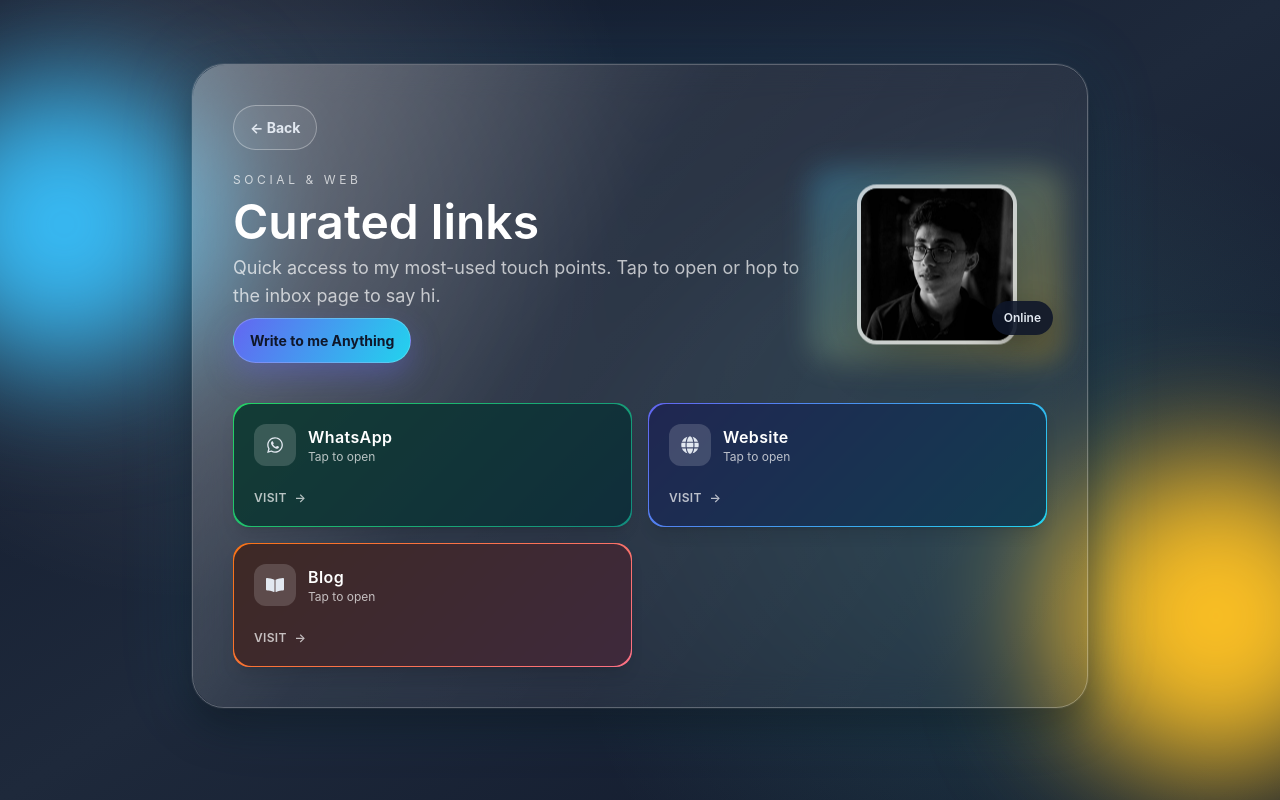
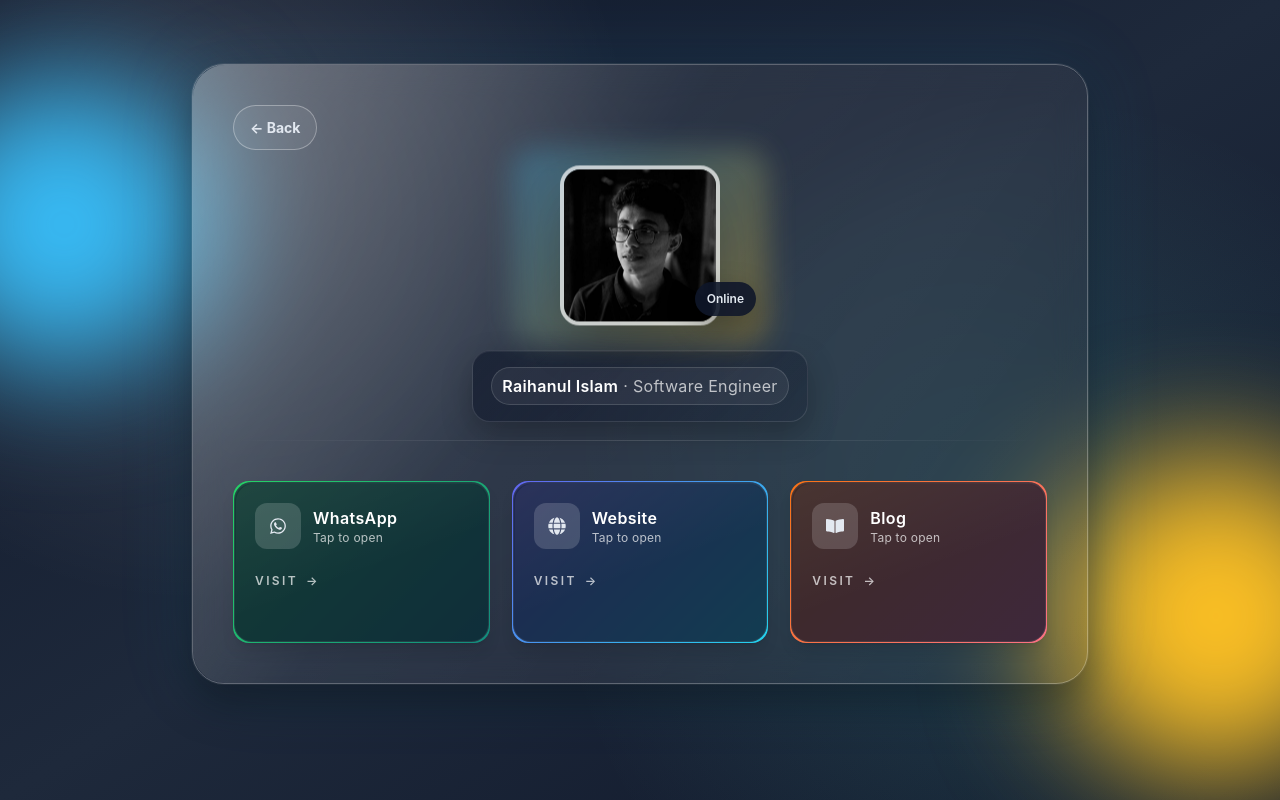
Before and after one commit to raihanulislam00/link, a Next.js app: page /links in a window 1280 px wide. Built offline with nearby package versions, Linux system fonts and the light colour scheme.

Commit message:
feat: enhance layout with new hero panel and link card styles

```diff
--- a/app/globals.css
+++ b/app/globals.css
@@ -93,6 +93,45 @@ body {
   font-size: 12px;
   font-weight: 600;
   box-shadow: 0 10px 30px rgba(0, 0, 0, 0.3);
+}
+
+.hero-panel {
+  padding: 16px 18px;
+  border-radius: 18px;
+  background: linear-gradient(135deg, rgba(15, 23, 42, 0.65), rgba(15, 23, 42, 0.3));
+  border: 1px solid rgba(255, 255, 255, 0.12);
+  box-shadow:
+    inset 0 1px 0 rgba(255, 255, 255, 0.06),
+    0 12px 30px rgba(0, 0, 0, 0.25);
+}
+
+.profile-stack {
+  margin-top: 8px;
+}
+
+.soft-divider {
+  height: 1px;
+  width: 100%;
+  margin-top: 18px;
+  margin-bottom: 6px;
+  background: linear-gradient(90deg, transparent, rgba(255, 255, 255, 0.25), transparent);
+  opacity: 0.6;
+}
+
+.name-role {
+  font-size: 1rem;
+  letter-spacing: 0.02em;
+  padding: 6px 10px;
+  border-radius: 999px;
+  background: rgba(255, 255, 255, 0.06);
+  border: 1px solid rgba(255, 255, 255, 0.14);
+  width: fit-content;
+}
+
+@media (min-width: 640px) {
+  .name-role {
+    font-size: 1.1rem;
+  }
 }
 
 .eyebrow {
@@ -255,16 +294,66 @@ body {
   display: inline-flex;
   align-items: center;
   justify-content: center;
-  height: 42px;
-  width: 42px;
+  height: 46px;
+  width: 46px;
   border-radius: 12px;
   background: rgba(255, 255, 255, 0.16);
   color: #e2e8f0;
 }
 
+.link-card {
+  position: relative;
+  min-height: 160px;
+  border: 1px solid rgba(255, 255, 255, 0.08);
+  box-shadow: inset 0 1px 0 rgba(255, 255, 255, 0.05);
+}
+
+.link-card::before {
+  content: '';
+  position: absolute;
+  inset: 1px;
+  border-radius: inherit;
+  background: linear-gradient(160deg, rgba(255, 255, 255, 0.08), transparent 55%);
+  opacity: 0.7;
+  pointer-events: none;
+}
+
+.link-card::after {
+  content: '';
+  position: absolute;
+  inset: 0;
+  border-radius: inherit;
+  border: 1px solid rgba(255, 255, 255, 0.12);
+  opacity: 0;
+  transition: opacity 200ms ease;
+  pointer-events: none;
+}
+
+.social-link:hover .link-card::after {
+  opacity: 1;
+}
+
+.links-grid {
+  gap: 22px;
+}
+
+.link-meta {
+  letter-spacing: 0.02em;
+}
+
+.link-arrow {
+  letter-spacing: 0.2em;
+}
+
 .social-link {
   border-radius: 1rem;
   position: relative;
+  transition: transform 200ms ease, box-shadow 200ms ease;
+}
+
+.social-link:hover {
+  transform: translateY(-3px);
+  box-shadow: 0 14px 32px rgba(15, 23, 42, 0.35);
 }
 
 .social-link .click-wave {
--- a/app/layout.tsx
+++ b/app/layout.tsx
@@ -2,7 +2,7 @@ import type { Metadata } from 'next'
 import './globals.css'
 
 export const metadata: Metadata = {
-  title: 'My Social Links',
+  title: 'Raihanul Islam',
   description: 'Check out my social media profiles',
 }
 
--- a/app/links/page.tsx
+++ b/app/links/page.tsx
@@ -54,23 +54,8 @@ export default function LinksPage() {
             </Link>
           </div>
 
-          <div className="relative z-10 flex flex-col gap-6 sm:flex-row sm:items-center sm:justify-between">
-            <div className="space-y-2 text-left text-white">
-              <p className="eyebrow">Social & web</p>
-              <h1 className="text-4xl font-semibold leading-tight sm:text-5xl [font-family:var(--font-display)]">
-                Curated links
-              </h1>
-              <p className="max-w-xl text-base text-white/70 sm:text-lg">
-                Quick access to my most-used touch points. Tap to open or hop to the inbox page to say hi.
-              </p>
-              <div className="flex flex-wrap gap-3">
-                <Link href="/write-to-me" className="pill-btn pill-btn-primary">
-                  Write to me Anything
-                </Link>
-              </div>
-            </div>
-
-            <div className="relative mx-auto flex w-full max-w-[220px] justify-center sm:mx-0">
+          <div className="profile-stack relative z-10 flex flex-col items-center gap-6">
+            <div className="relative mx-auto flex w-full max-w-[220px] justify-center">
               <div className="avatar-ring" aria-hidden />
               <Image
                 src="/img.jpg"
@@ -81,9 +66,17 @@ export default function LinksPage() {
               />
               <div className="badge-floating">Online</div>
             </div>
+
+            <div className="hero-panel space-y-2 text-center text-white">
+              <div className="name-role text-sm text-white/70 sm:text-base mx-auto">
+                <span className="font-semibold text-white">Raihanul Islam</span> · Software Engineer
+              </div>
+            </div>
           </div>
 
-          <div className="relative z-10 mt-10 grid grid-cols-1 gap-4 sm:grid-cols-2">
+          <div className="soft-divider" aria-hidden />
+
+          <div className="links-grid relative z-10 mt-10 grid grid-cols-1 gap-4 sm:grid-cols-2 lg:grid-cols-3">
             {socialLinks.map((link) => {
               const Icon = link.icon
               return (
@@ -98,17 +91,17 @@ export default function LinksPage() {
                   }`}
                 >
                   <span className="click-wave" aria-hidden="true" />
-                  <div className="flex h-full flex-col rounded-[1.1rem] bg-slate-900/80 p-5 transition-all duration-300 group-hover:bg-slate-900/60">
+                  <div className="link-card flex h-full flex-col rounded-[1.1rem] bg-slate-900/80 p-5 transition-all duration-300 group-hover:bg-slate-900/60">
                     <div className="flex items-center gap-3">
                       <span className="icon-badge">
                         <Icon className="text-lg transition-transform duration-300 group-hover:scale-110" />
                       </span>
                       <div className="flex flex-col">
                         <span className="text-base font-semibold tracking-wide text-white">{link.name}</span>
-                        <span className="text-xs text-white/70">Tap to open</span>
+                        <span className="link-meta text-xs text-white/70">Tap to open</span>
                       </div>
                     </div>
-                    <span className="mt-6 inline-flex items-center gap-2 text-xs font-semibold uppercase tracking-wide text-white/70 transition-all duration-300 group-hover:translate-x-1">
+                    <span className="link-arrow mt-6 inline-flex items-center gap-2 text-xs font-semibold uppercase tracking-wide text-white/70 transition-all duration-300 group-hover:translate-x-1">
                       Visit
                       <span aria-hidden>→</span>
                     </span>
```
